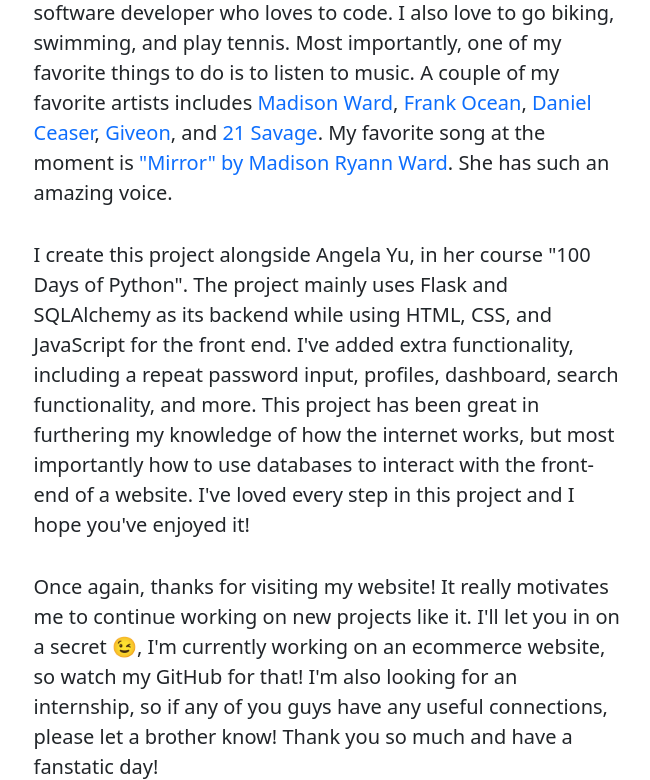
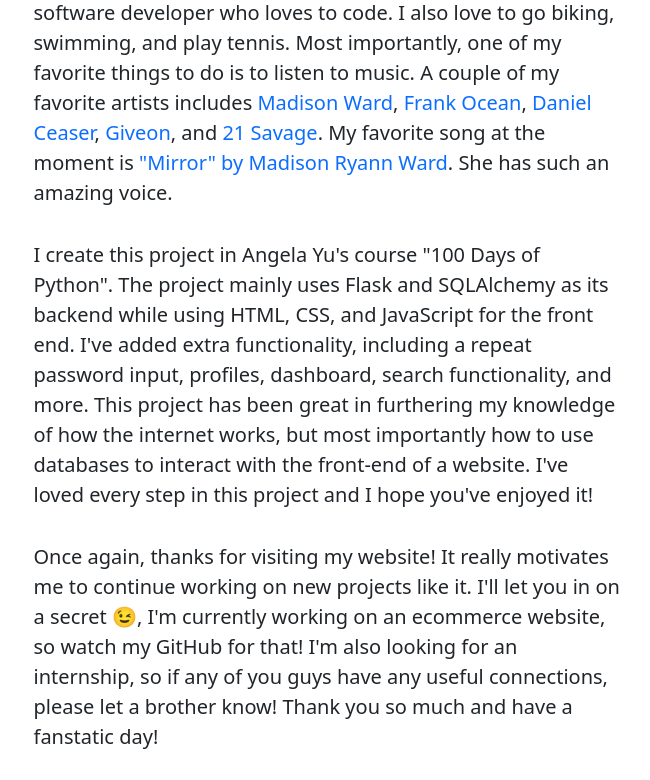
Before and after one commit to successo0420/BlogApp, a Flask app: page /about in a window 1280 px wide. Shown: the part 644-1424 px from the top of the page, without its empty margins (312-962 px from the left). Run offline with Flask 3, Linux system fonts and the light colour scheme; some libraries are stand-ins or nearby versions.

Commit message:
Update about.html

```diff
--- a/templates/about.html
+++ b/templates/about.html
@@ -31,7 +31,7 @@
           My favorite song at the moment is <a href="https://open.spotify.com/track/5G2Q4Vx9zwBAdQoEWgM8uX?si=ca6590be70ec4b42" target="_blank">"Mirror" by Madison Ryann Ward</a>. She has such an amazing voice.
         </p>
         <p>
-          I create this project alongside Angela Yu, in her course "100 Days of Python". The project mainly uses Flask and SQLAlchemy as its backend
+          I create this project in Angela Yu's course "100 Days of Python". The project mainly uses Flask and SQLAlchemy as its backend
           while using HTML, CSS, and JavaScript for the front end. I've added extra functionality, including a repeat password input, profiles, dashboard, search functionality, and more.
           This project has been great in furthering my knowledge of how the internet works, but most importantly
           how to use databases to interact with the front-end of a website. I've loved every step in this project and I hope you've enjoyed it!
```
